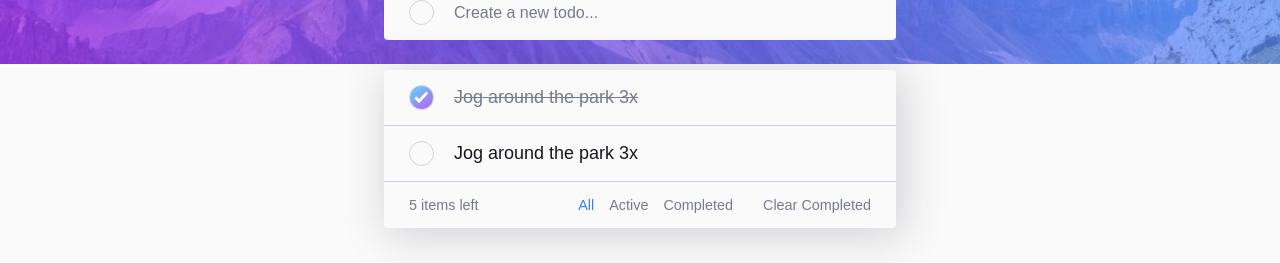
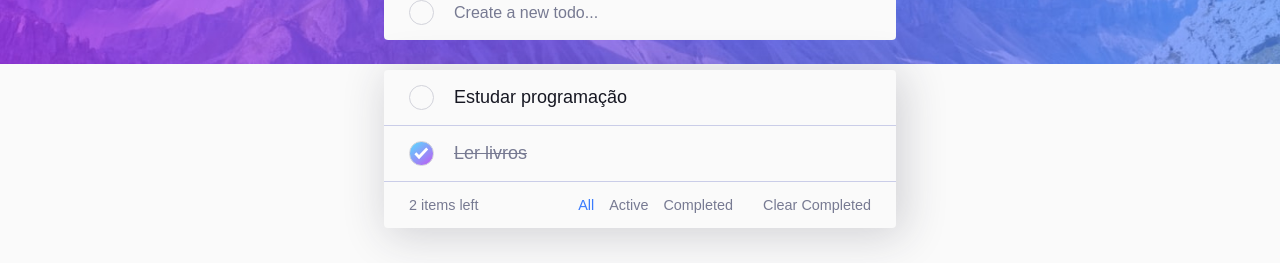
Before and after one commit to Renan-Gust/Todo-app, a React (Vite) app: page / in a window 1280 px wide. Shown: the part 216-479 px from the top of the page. Built offline with nearby package versions, Linux system fonts and the light colour scheme.

Commit message:
task features

```diff
--- a/package.json
+++ b/package.json
@@ -10,9 +10,11 @@
   },
   "dependencies": {
     "@types/styled-components": "^5.1.26",
+    "@types/uuid": "^8.3.4",
     "react": "^18.2.0",
     "react-dom": "^18.2.0",
-    "styled-components": "^5.3.5"
+    "styled-components": "^5.3.5",
+    "uuid": "^8.3.2"
   },
   "devDependencies": {
     "@types/react": "^18.0.17",
--- a/src/App.tsx
+++ b/src/App.tsx
@@ -1,7 +1,7 @@
 import { Header } from "./components/Header"
 import { CreateTask } from "./components/CreateTask"
 import { Tasks } from "./components/Tasks"
-import { useTheme } from "./contexts/Theme"
+import { useTheme } from "./contexts/Context"
 
 function App(){
     const { theme } = useTheme()
--- a/src/components/CreateTask/index.tsx
+++ b/src/components/CreateTask/index.tsx
@@ -1,15 +1,45 @@
+import { KeyboardEvent, useState } from 'react'
+
+import {v4 as uuidv4} from 'uuid';
+
 import * as C from './styles'
 
-import { useTheme } from '../../contexts/Theme'
+import { useTheme, useTasks } from '../../contexts/Context'
 
 export function CreateTask(){
     const { theme } = useTheme()
+    const { tasks, setTasks } = useTasks()
+
+    const[title, setTitle]= useState<string>("")
+
+    function handleCreateTask(e: KeyboardEvent){
+        if(e.key === "Enter"){
+            const newTask = [
+                ...tasks,
+                {
+                    id: uuidv4(),
+                    title: title,
+                    completed: false
+                }
+            ]
+
+            setTasks(newTask)
+            setTitle("")
+        }
+    }
 
     return(
         <C.Container className={theme}>
             <C.Content>
                 <C.Circle className={theme}></C.Circle>
-                <input type="text" name="" id="" placeholder="Create a new todo..." className={theme} />
+                <input
+                    type="text"
+                    placeholder="Create a new todo..."
+                    className={theme}
+                    value={title}
+                    onChange={(e) => setTitle(e.target.value)}
+                    onKeyDown={(e) => handleCreateTask(e)}
+                />
             </C.Content>
         </C.Container>
     )
--- a/src/components/Header/index.tsx
+++ b/src/components/Header/index.tsx
@@ -3,7 +3,7 @@ import * as C from './styles'
 import iconSun from '/images/icon-sun.svg'
 import iconMoon from '/images/icon-moon.svg'
 
-import { useTheme } from '../../contexts/Theme'
+import { useTheme } from '../../contexts/Context'
 
 export function Header() {
     const { theme, setTheme } = useTheme()
--- /dev/null
+++ b/src/components/Task/index.tsx
@@ -0,0 +1,51 @@
+import * as C from './styles'
+
+import iconCheck from '/images/icon-check.svg'
+import iconCross from '/images/icon-cross.svg'
+import iconInfo from '/images/icon-info.svg'
+
+import { useTheme, useTasks } from '../../contexts/Context'
+import { TaskType } from '../../types/tasks'
+
+type TaskProps = {
+    task: TaskType
+}
+
+export const Task = ({ task }: TaskProps) => {
+    const { theme } = useTheme()
+    const { tasks, setTasks } = useTasks()
+
+    function handleDeleteTask(id?: string){
+        const newTasks = tasks.filter((task: TaskType) => task.id !== id)
+        setTasks(newTasks)
+    }
+
+    function handleCompletedTask(id?: string){
+        const taskCompleted = tasks.map((task: TaskType) => {
+            if(task.id === id){
+                return {...task, completed: !task.completed}
+            }
+
+            return task
+        })
+
+        setTasks(taskCompleted)
+    }
+
+    return(
+        <C.Task className={`${task.completed && 'completed'} ${theme}`}>
+            <C.Checked onClick={() => handleCompletedTask(task.id)}>
+                {task.completed && <img src={iconCheck} alt="icon cross" />}
+            </C.Checked>
+            <p>{task.title}</p>
+
+            <img
+                className="deleteTask"
+                src={iconCross}
+                alt="icon cross"
+                onClick={() => handleDeleteTask(task.id)}
+            />
+            <img className="infoTask" src={iconInfo} alt="icon info" />
+        </C.Task>
+    )
+}
--- /dev/null
+++ b/src/components/Task/styles.ts
@@ -0,0 +1,101 @@
+import styled from "styled-components";
+
+export const Task = styled.div`
+    padding: 15px 25px;
+    display: flex;
+    align-items: center;
+    gap: 20px;
+    border-bottom: 1px solid ${props => props.theme.colors.darkTheme.VeryDarkGrayishBlue};
+
+    p{
+        flex: 1;
+        color: ${props => props.theme.colors.darkTheme.LightGrayishBlue};
+        cursor: pointer;
+    }
+
+    img.deleteTask,
+    img.infoTask{
+        display: none;
+        cursor: pointer;
+    }
+
+    &:hover{
+        img.deleteTask,
+        img.infoTask{
+            display: block;
+        }
+    }
+
+    &.completed{
+        > div{
+            background: linear-gradient(141deg, ${props => props.theme.colors.BackgroundLinearGradient1} 0%, ${props => props.theme.colors.BackgroundLinearGradient2} 100%);
+
+            display: flex;
+            align-items: center;
+            justify-content: center;
+
+            img{
+                width: 15px;
+            }
+
+            &:hover{
+                border: 0;
+            }
+        }
+
+        p{
+            text-decoration: line-through;
+            color: ${props => props.theme.colors.darkTheme.DarkGrayishBlue};
+        }
+    }
+
+    &.light{
+        border-bottom-color: ${props => props.theme.colors.darkTheme.LightGrayishBlue};
+    }
+
+    &.light p{
+        color: ${props => props.theme.colors.darkTheme.VeryDarkBlue};
+    }
+
+    &.light > div{
+        border-color: ${props => props.theme.colors.lightTheme.LightGrayishBlue};
+    }
+
+    &.dark{
+        border-bottom: 1px solid ${props => props.theme.colors.darkTheme.VeryDarkGrayishBlue};
+    }
+
+    &.dark p{
+        color: ${props => props.theme.colors.darkTheme.LightGrayishBlue};
+    }
+
+    &.dark > div{
+        border-color: ${props => props.theme.colors.darkTheme.VeryDarkGrayishBlue};
+    }
+
+    @media screen and (prefers-color-scheme: light) {
+        border-bottom-color: ${props => props.theme.colors.darkTheme.LightGrayishBlue};
+
+        p{
+            color: ${props => props.theme.colors.darkTheme.VeryDarkBlue};
+        }
+
+        > div{
+            border-color: ${props => props.theme.colors.lightTheme.LightGrayishBlue};
+        }
+    }
+`
+
+export const Checked = styled.div`
+    width: 25px;
+    height: 25px;
+    border: 1px solid ${props => props.theme.colors.darkTheme.VeryDarkGrayishBlue};
+    border-radius: 50%;
+    cursor: pointer;
+
+    &:hover{
+        transition: all 0.3s ease;
+        border-width: 1.5px;
+        border-color: ${props => props.theme.colors.BackgroundLinearGradient1} !important;
+    }
+`
--- a/src/components/Tasks/index.tsx
+++ b/src/components/Tasks/index.tsx
@@ -1,44 +1,41 @@
 import * as C from './styles'
 
-import iconCheck from '/images/icon-check.svg'
-import iconCross from '/images/icon-cross.svg'
-import iconInfo from '/images/icon-info.svg'
-
-import { useTheme } from '../../contexts/Theme'
+import { useTheme, useTasks } from '../../contexts/Context'
+import { Task } from '../Task'
+import { TaskType } from '../../types/tasks'
 
 export function Tasks(){
     const { theme } = useTheme()
+    const { tasks, setTasks } = useTasks()
+
+    function handleActive(){
+        const newTasks = tasks.filter((task: TaskType) => task.completed !== true)
+        setTasks(newTasks)
+    }
+
+    function handleCompleted(){
+        // const test = [...tasks]
+        const newTasks = tasks.filter((task: TaskType) => task.completed === true)
+        setTasks(newTasks)
+    }
 
     return(
         <>
             <C.Container className={theme}>
                 <C.Tasks>
-                    <C.Task className={`completed ${theme}`}>
-                        <C.Checked>
-                            <img src={iconCheck} alt="icon check" />
-                        </C.Checked>
-                        <p>Jog around the park 3x</p>
-
-                        <img className="deleteTask" src={iconCross} alt="icon cross" />
-                        <img className="infoTask" src={iconInfo} alt="icon info" />
-                    </C.Task>
-                    <C.Task className={theme}>
-                        <C.Checked></C.Checked>
-                        <p>Jog around the park 3x</p>
-
-                        <img className="deleteTask" src={iconCross} alt="icon cross" />
-                        <img className="infoTask" src={iconInfo} alt="icon info" />
-                    </C.Task>
+                    {tasks.map((task: TaskType) => (
+                        <Task task={task} key={task.id} />
+                    ))}
                 </C.Tasks>
 
                 <C.Footer>
                     <C.FooterContent>
-                        <div className="itemsLeft">5 items left</div>
+                        <div className="itemsLeft">{tasks.length} items left</div>
                         <C.Nav className={theme}>
                             <C.NavContent className="nav">
                                 <p className="all selected">All</p>
-                                <p className="active">Active</p>
-                                <p className="completed">Completed</p>
+                                <p className="active" onClick={handleActive}>Active</p>
+                                <p className="completed" onClick={handleCompleted}>Completed</p>
                             </C.NavContent>
                             <C.NavContent >
                                 <p className="clearCompleted">Clear Completed</p>
--- a/src/components/Tasks/styles.ts
+++ b/src/components/Tasks/styles.ts
@@ -73,108 +73,6 @@ export const NavContent = styled.div`
 
 export const Tasks = styled.div``
 
-export const Task = styled.div`
-    padding: 15px 25px;
-    display: flex;
-    align-items: center;
-    gap: 20px;
-    border-bottom: 1px solid ${props => props.theme.colors.darkTheme.VeryDarkGrayishBlue};
-
-    p{
-        flex: 1;
-        color: ${props => props.theme.colors.darkTheme.LightGrayishBlue};
-        cursor: pointer;
-    }
-
-    img.deleteTask,
-    img.infoTask{
-        display: none;
-        cursor: pointer;
-    }
-
-    &:hover{
-        img.deleteTask,
-        img.infoTask{
-            display: block;
-        }
-    }
-
-    &.completed{
-        > div{
-            background: linear-gradient(141deg, ${props => props.theme.colors.BackgroundLinearGradient1} 0%, ${props => props.theme.colors.BackgroundLinearGradient2} 100%);
-
-            display: flex;
-            align-items: center;
-            justify-content: center;
-
-            img{
-                width: 15px;
-            }
-
-            &:hover{
-                border: 0;
-            }
-        }
-
-        p{
-            text-decoration: line-through;
-            color: ${props => props.theme.colors.darkTheme.DarkGrayishBlue};
-        }
-    }
-
-    &.light{
-        border-bottom-color: ${props => props.theme.colors.darkTheme.LightGrayishBlue};
-    }
-
-    &.light p{
-        color: ${props => props.theme.colors.darkTheme.VeryDarkBlue};
-    }
-
-    &.light > div{
-        border-color: ${props => props.theme.colors.lightTheme.LightGrayishBlue};
-    }
-
-
-
-    &.dark{
-        border-bottom: 1px solid ${props => props.theme.colors.darkTheme.VeryDarkGrayishBlue};
-    }
-
-    &.dark p{
-        color: ${props => props.theme.colors.darkTheme.LightGrayishBlue};
-    }
-
-    &.dark > div{
-        border-color: ${props => props.theme.colors.darkTheme.VeryDarkGrayishBlue};
-    }
-
-    @media screen and (prefers-color-scheme: light) {
-        border-bottom-color: ${props => props.theme.colors.darkTheme.LightGrayishBlue};
-
-        p{
-            color: ${props => props.theme.colors.darkTheme.VeryDarkBlue};
-        }
-
-        > div{
-            border-color: ${props => props.theme.colors.lightTheme.LightGrayishBlue};
-        }
-    }
-`
-
-export const Checked = styled.div`
-    width: 25px;
-    height: 25px;
-    border: 1px solid ${props => props.theme.colors.darkTheme.VeryDarkGrayishBlue};
-    border-radius: 50%;
-    cursor: pointer;
-
-    &:hover{
-        transition: all 0.3s ease;
-        border-width: 1.5px;
-        border-color: ${props => props.theme.colors.BackgroundLinearGradient1} !important;
-    }
-`
-
 // Nav Mobile
 export const NavMobile = styled.footer`
     display: none;
--- /dev/null
+++ b/src/contexts/Context.tsx
@@ -0,0 +1,37 @@
+import { createContext, useContext, useState, useEffect } from "react"
+import { TaskType, TasksType, ThemeType } from "../types/tasks"
+
+export const Context = createContext({})
+
+export const ContextProvider: React.FC<{children: React.ReactNode}> = ({ children }) => {
+    const [theme, setTheme] = useState<"dark" | "light" | null>(null)
+    const [tasks, setTasks] = useState<TaskType[]>([
+        {
+            id: "1",
+            title: "Estudar programação",
+            completed: false
+        },
+
+        {
+            id: "2",
+            title: "Ler livros",
+            completed: true
+        }
+    ])
+
+    useEffect(() => {
+        const themeStorage = localStorage.getItem("theme")
+        if(themeStorage){
+            setTheme(JSON.parse(themeStorage))
+        }
+    }, [])
+
+    return(
+        <Context.Provider value={{ theme, setTheme, tasks, setTasks }}>
+            {children}
+        </Context.Provider>
+    )
+}
+
+export const useTheme = () => useContext<ThemeType>(Context)
+export const useTasks = () => useContext<TasksType>(Context)
--- a/src/contexts/Theme.tsx
+++ /dev/null
@@ -1,28 +0,0 @@
-import { createContext, useContext, useState,useEffect } from "react"
-
-export const ThemeContext = createContext({})
-
-export const ThemeContextProvider: React.FC<{children: React.ReactNode}> = ({ children }) => {
-    const [theme, setTheme] = useState<"dark" | "light" | null>(null)
-
-    useEffect(() => {
-        const themeStorage = localStorage.getItem("theme")
-
-        if(themeStorage){
-            setTheme(JSON.parse(themeStorage))
-        }
-    }, [])
-
-    return(
-        <ThemeContext.Provider value={{ theme, setTheme }}>
-            {children}
-        </ThemeContext.Provider>
-    )
-}
-
-type ThemeType = {
-    theme?: "dark" | "light";
-    setTheme?: any;
-}
-
-export const useTheme = () => useContext<ThemeType>(ThemeContext)
--- a/src/main.tsx
+++ b/src/main.tsx
@@ -7,14 +7,14 @@ import './App.css'
 import { ThemeProvider } from 'styled-components'
 import { theme } from './colors'
 
-import { ThemeContextProvider } from './contexts/Theme'
+import { ContextProvider } from './contexts/Context'
 
 ReactDOM.createRoot(document.getElementById('root') as HTMLElement).render(
   <React.StrictMode>
-    <ThemeContextProvider>
+    <ContextProvider>
       <ThemeProvider theme={theme}>
         <App />
       </ThemeProvider>
-    </ThemeContextProvider>
+    </ContextProvider>
   </React.StrictMode>
 )
--- /dev/null
+++ b/src/types/tasks.ts
@@ -0,0 +1,15 @@
+export type TasksType = {
+    tasks?: any;
+    setTasks?: any;
+}
+
+export type TaskType = {
+    id?: string;
+    title?: string;
+    completed?: boolean;
+}
+
+export type ThemeType = {
+    theme?: "dark" | "light";
+    setTheme?: any;
+}
```
Also changed, not shown: 1 other file (tests, documents, lock files or other folders).
